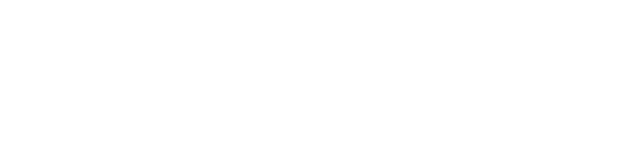
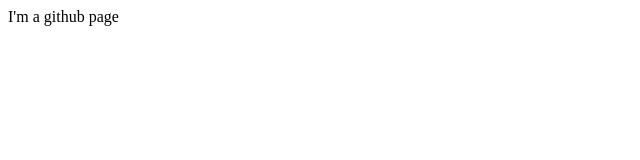
Before and after one commit to NessieCanCode/NessieCanCode.github.io, a plain HTML site: page index.html in a window 1280 px wide. Shown: the whole page, without its empty margins (0-640 px from the left). Drawn offline with Linux system fonts and the light colour scheme.

Commit message:
Update index.html

```diff
--- a/index.html
+++ b/index.html
@@ -1,4 +1,4 @@
 <html>
 
-
+  I'm a github page
 </html>
```
